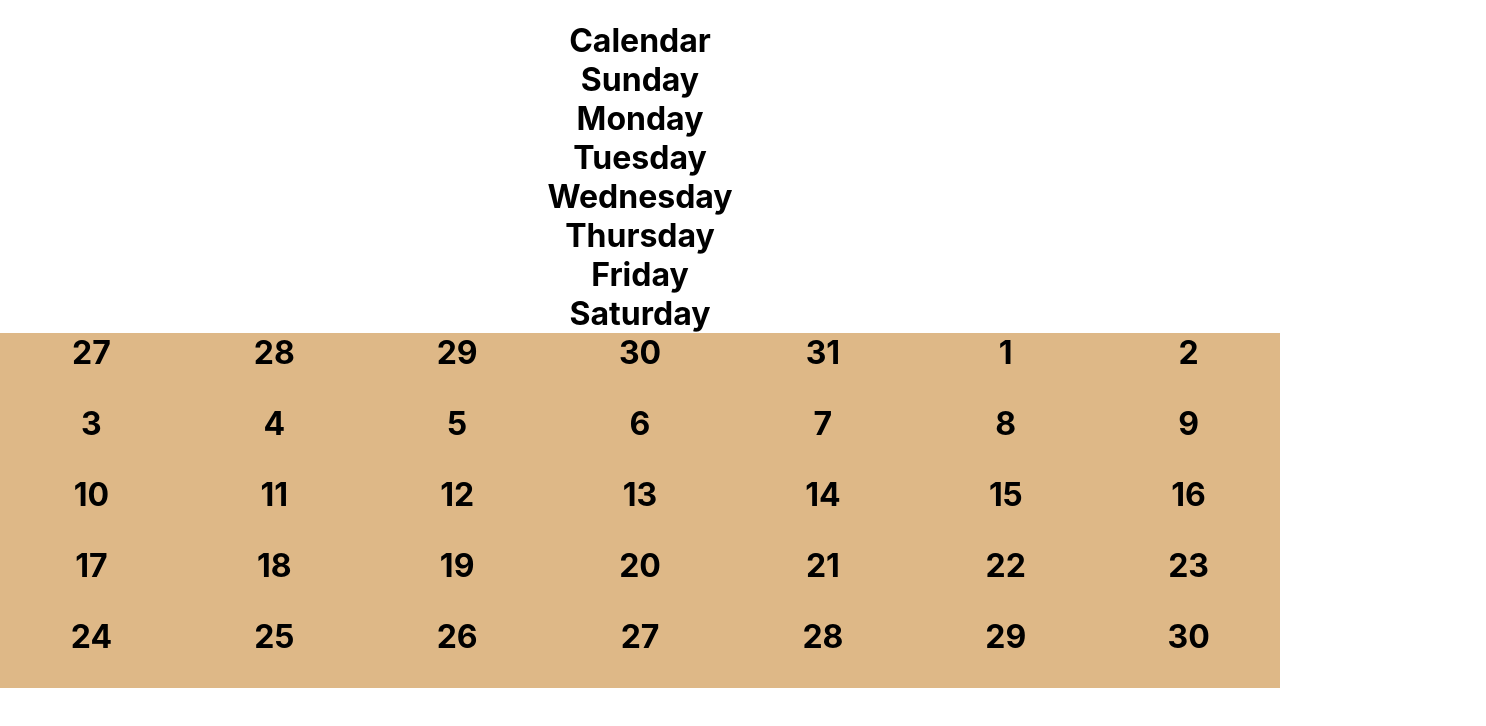
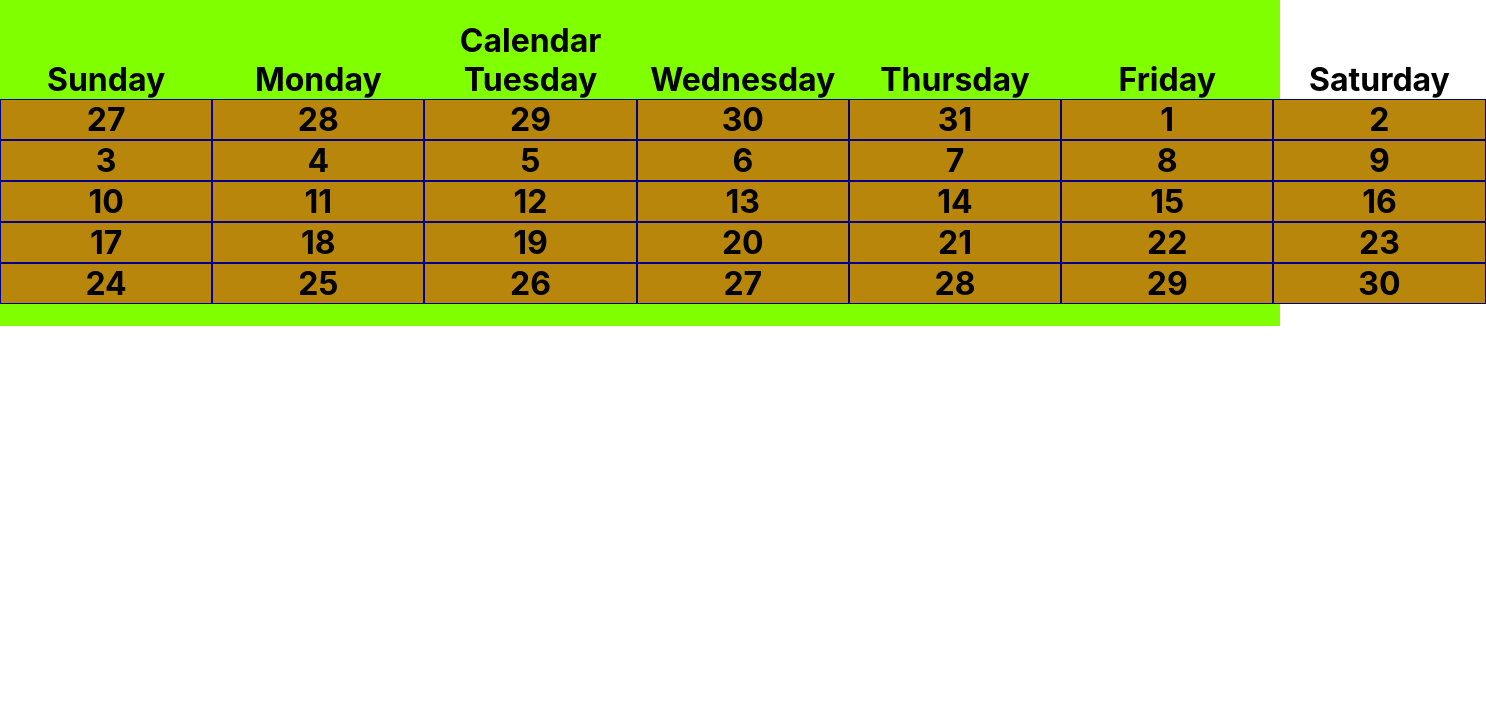
Before and after one commit to pablolucianop/react-calendar-plp, a React (Create React App) app: page / in a window 1280 px wide. Shown: the top 726 px of the page, 1486 px wide, since content can reach past the window. Built offline with nearby package versions, Linux system fonts and the light colour scheme.

Commit message:
aply grids

```diff
--- a/src/components/Calendar.css
+++ b/src/components/Calendar.css
@@ -0,0 +1,5 @@
+.grid-container {
+  display: grid;
+  background-color: chartreuse;
+  grid-template-columns: auto auto auto;
+}
--- a/src/components/Calendar.js
+++ b/src/components/Calendar.js
@@ -15,9 +15,10 @@ function Calendar() {
   const weeks = useMemo(() => getWeeks(date), [date])
 
   return (
+    <div className="grid-container">
       <h1>
         Calendar
-      <div className="days-of-week">
+        <div className="days-of-week columns7">
           {weekDays.map((day) => (
             <div key={day}>{day}</div>
           ))}
@@ -28,6 +29,7 @@ function Calendar() {
           ))}
         </div>
       </h1>
+    </div>
   )
 }
 
--- /dev/null
+++ b/src/components/Day.css
@@ -0,0 +1,4 @@
+.day {
+  border: darkblue 1px solid;
+  background-color: darkgoldenrod;
+}
--- a/src/components/Day.js
+++ b/src/components/Day.js
@@ -1,20 +1,12 @@
 import React, { useCallback, useState } from 'react'
 import { getDayNumber } from '../utils/date-fnsInfo'
 import Card from 'react-bootstrap/Card'
+import './Day.css'
 
 const Day = (props) => {
   const { day } = props
 
-  return (
-    <Card style={{ width: '18rem' }}>
-      {/* <Card.Img variant="top" src="holder.js/100px180" /> */}
-      <Card.Body>
-        <Card.Title>{getDayNumber(day)}</Card.Title>
-        <Card.Text></Card.Text>
-        {/* <Button variant="primary">Go somewhere</Button> */}
-      </Card.Body>
-    </Card>
-  )
+  return <div className="day">{getDayNumber(day)}</div>
 }
 
 export default Day
--- a/src/components/Week.css
+++ b/src/components/Week.css
@@ -1,3 +1,7 @@
-.Week {
+.columns7 {
   background-color: burlywood;
+  width: 100%;
+  display: grid;
+  background-color: chartreuse;
+  grid-template-columns: 20% 20% 20% 20% 20% 20% 20%;
 }
--- a/src/components/Week.js
+++ b/src/components/Week.js
@@ -19,13 +19,7 @@ const Week = (props) => {
   const now = new Date()
 
   return (
-    <div
-      className="Week"
-      style={{
-        display: 'flex',
-        flexDirection: 'row',
-      }}
-    >
+    <div className="columns7">
       {days.map((day) => (
         <Day
           key={day}
```
Lines whose indentation alone changed are shown as unchanged.
